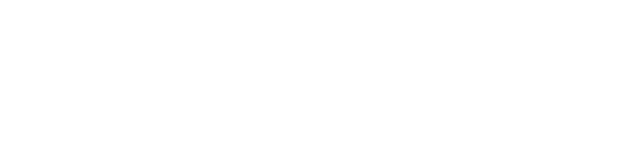
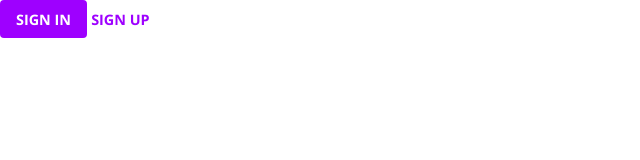
Before and after one commit to saikiranrudra/ecommerce, a website built with webpack: page dist/htmls/signin.html in a window 1280 px wide. Shown: the whole page, without its empty margins (0-640 px from the left). Built offline with nearby package versions, Linux system fonts and the light colour scheme.

Commit message:
btn css added

```diff
--- a/package.json
+++ b/package.json
@@ -8,6 +8,7 @@
   "scripts": {
     "build": "webpack",
     "compile:scss": "node-sass --include-path scss ./src/main.scss ./dist/main.css",
+    "compile:scss:watch": "node-sass -w --include-path scss ./src/main.scss ./dist/main.css",
     "test": "mocha"
   },
   "devDependencies": {
--- a/src/main.scss
+++ b/src/main.scss
@@ -1,6 +1,15 @@
+// Root Styles
+*,
+*::after,
+*::before {
+    padding: 0;
+    margin: 0;
+    font-family: 'Open Sans', sans-serif;
+}
+
 @import "./scss/variables";
 @import "./scss/typography";
 
 /*Components*/
 @import "./scss/components/button";
-@import "./scss/components/progressbar"
+@import "./scss/components/progressbar";
--- a/src/scss/components/_button.scss
+++ b/src/scss/components/_button.scss
@@ -1,13 +1,37 @@
-.btn {
-    padding: 1rem;
-    background-origin: padding-box;
+.btn_primary{
+    display: inline-block;
+    background-color: $color-primary;
+    border-radius: 4px;
+    padding: 0.6rem 1rem;
+    color: #ffffff;
+    font-weight: 700;
+    text-transform: uppercase;
+    font-size: 0.9rem;
+    text-decoration: none;
 
-    &__primary {
-       background-color: $color-primary;
-    }
+    transition-property: opacity;
+    transition-duration: .1s;
 }
 
-// .btn__primary {
-//     background-color: $color-primary;
-//     color: $color-text-white;
-// }
+/* primary button on hover */
+.btn_primary:hover{
+    opacity: 0.9;
+}
+
+/* secondary button.(clickable text) */
+.btn_secondary{
+    color: $color-primary;
+    padding: 0.6rem 0;
+    font-weight: 700;
+    text-transform: uppercase;
+    font-size: 0.9rem;
+    text-decoration: none;
+
+    transition-property: border-bottom;
+    transition-duration: .1s;
+}
+
+/* secondary button hover */
+.btn_secondary:hover{
+    border-bottom: .2rem solid $color-primary;
+}
```
Also changed, not shown: dist/htmls/signin.html, dist/main.css.
